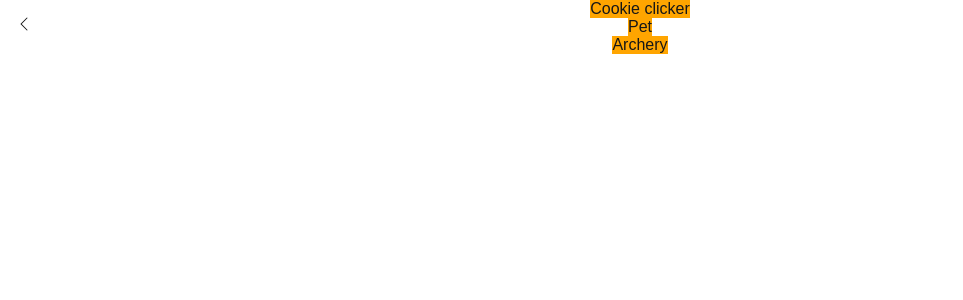
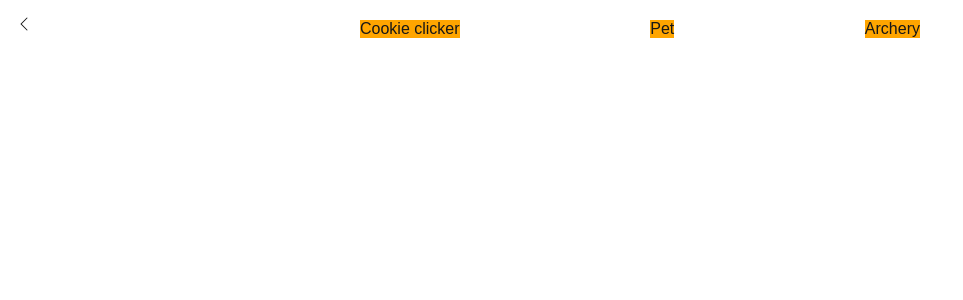
Before and after one commit to ShiCheng-Lu/website, a Next.js app: page /games in a window 1280 px wide. Shown: the top 300 px of the page, without its empty margins (0-963 px from the left). Built offline with nearby package versions, Linux system fonts and the light colour scheme.

Commit message:
flexbox games

```diff
--- a/src/app/games/page.module.css
+++ b/src/app/games/page.module.css
@@ -1,11 +1,10 @@
 .GameNav {
   padding: 15;
-  margin-top: 20;
   border: 0;
   border-radius: 20;
   background-color: orange;
   width: 220;
   justify-content: center;
   align-items: center;
-  display: flex;
+  display: inline-flex;
 }
--- a/src/app/games/page.tsx
+++ b/src/app/games/page.tsx
@@ -15,6 +15,16 @@
       }}
     >
       <BackButton />
+      <div style={{
+        width: "600px",
+        alignItems: "center",
+        justifyContent: "space-between",
+        display: "flex",
+        flexWrap: "wrap",
+        alignContent: "flex-start",
+        gap: "20px",
+        padding: "20px"
+      }}>
         <Link className={styles.GameNav} href="/games/cookie-clicker">
           Cookie clicker
         </Link>
@@ -25,5 +35,6 @@
           Archery
         </Link>
       </div>
+    </div>
   );
 }
```
Lines whose indentation alone changed are shown as unchanged.
